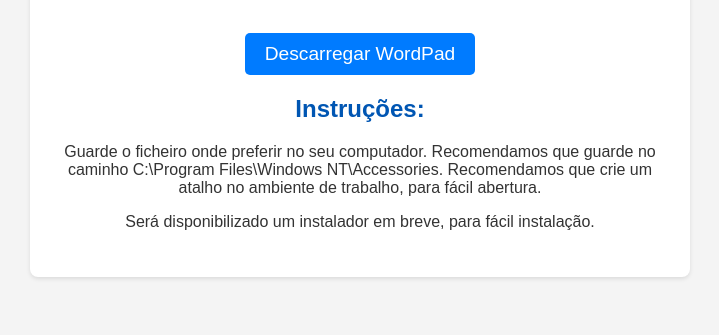
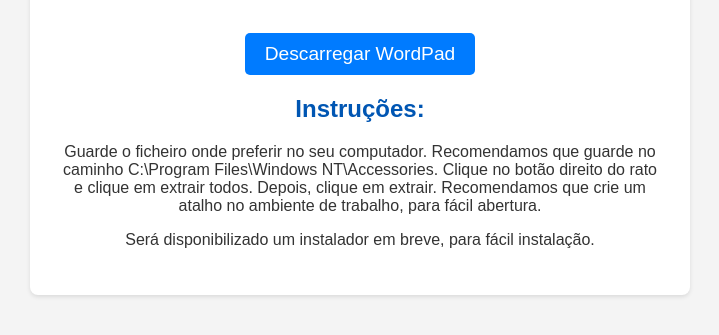
Before and after one commit to Simocas240/microsoft-wordpad, a plain HTML site: page index.html in a window 1280 px wide. Shown: the part 181-516 px from the top of the page, without its empty margins (280-999 px from the left). Drawn offline with Linux system fonts and the light colour scheme.

Commit message:
Update index.html

```diff
--- a/index.html
+++ b/index.html
@@ -49,7 +49,7 @@
         <p>Clica no botão abaixo para fazer o download do instalador do WordPad.</p>
         <a href="https://google.com/" download>Descarregar WordPad</a>
         <h2>Instruções:</h2>
-        <p>Guarde o ficheiro onde preferir no seu computador. Recomendamos que guarde no caminho C:\Program Files\Windows NT\Accessories. Recomendamos que crie um atalho no ambiente de trabalho, para fácil abertura.</p>
+        <p>Guarde o ficheiro onde preferir no seu computador. Recomendamos que guarde no caminho C:\Program Files\Windows NT\Accessories. Clique no botão direito do rato e clique em extrair todos. Depois, clique em extrair. Recomendamos que crie um atalho no ambiente de trabalho, para fácil abertura.</p>
         <p>Será disponibilizado um instalador em breve, para fácil instalação.</p>
     </div>
 </body>
```
